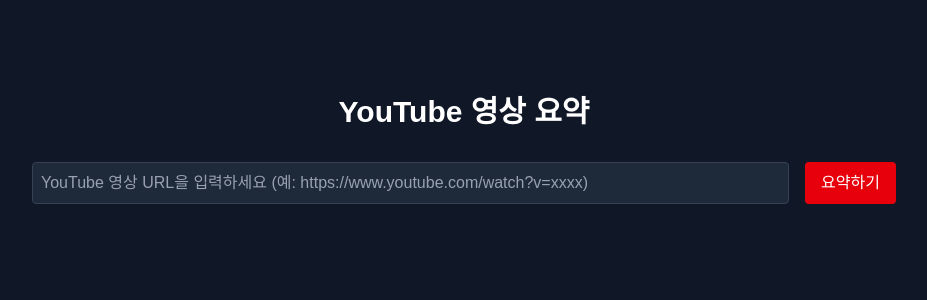
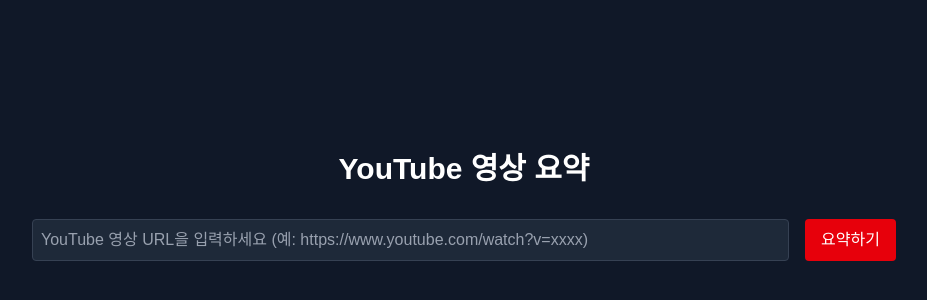
Before and after one commit to khil94/youtube-summary, a Next.js app: page / in a window 1280 px wide. Shown: the part 178-478 px from the top of the page, without its empty margins (176-1103 px from the left). Built offline with nearby package versions, Linux system fonts and the light colour scheme; no server answers.

Commit message:
style : 컴포넌트 중앙정렬

```diff
--- a/src/components/YouTubeSummaryForm.tsx
+++ b/src/components/YouTubeSummaryForm.tsx
@@ -157,8 +157,8 @@
   };
 
   return (
-    <div className="min-h-screen flex bg-gray-900">
-      <div className="max-w-4xl w-full mx-auto px-4 py-8 mt-[30vh]">
+    <div className="min-h-screen flex items-center justify-center bg-gray-900">
+      <div className="max-w-4xl w-full mx-auto px-4 py-8">
         <h1 className="text-3xl font-bold mb-8 text-center text-white">
           YouTube 영상 요약
         </h1>
```
